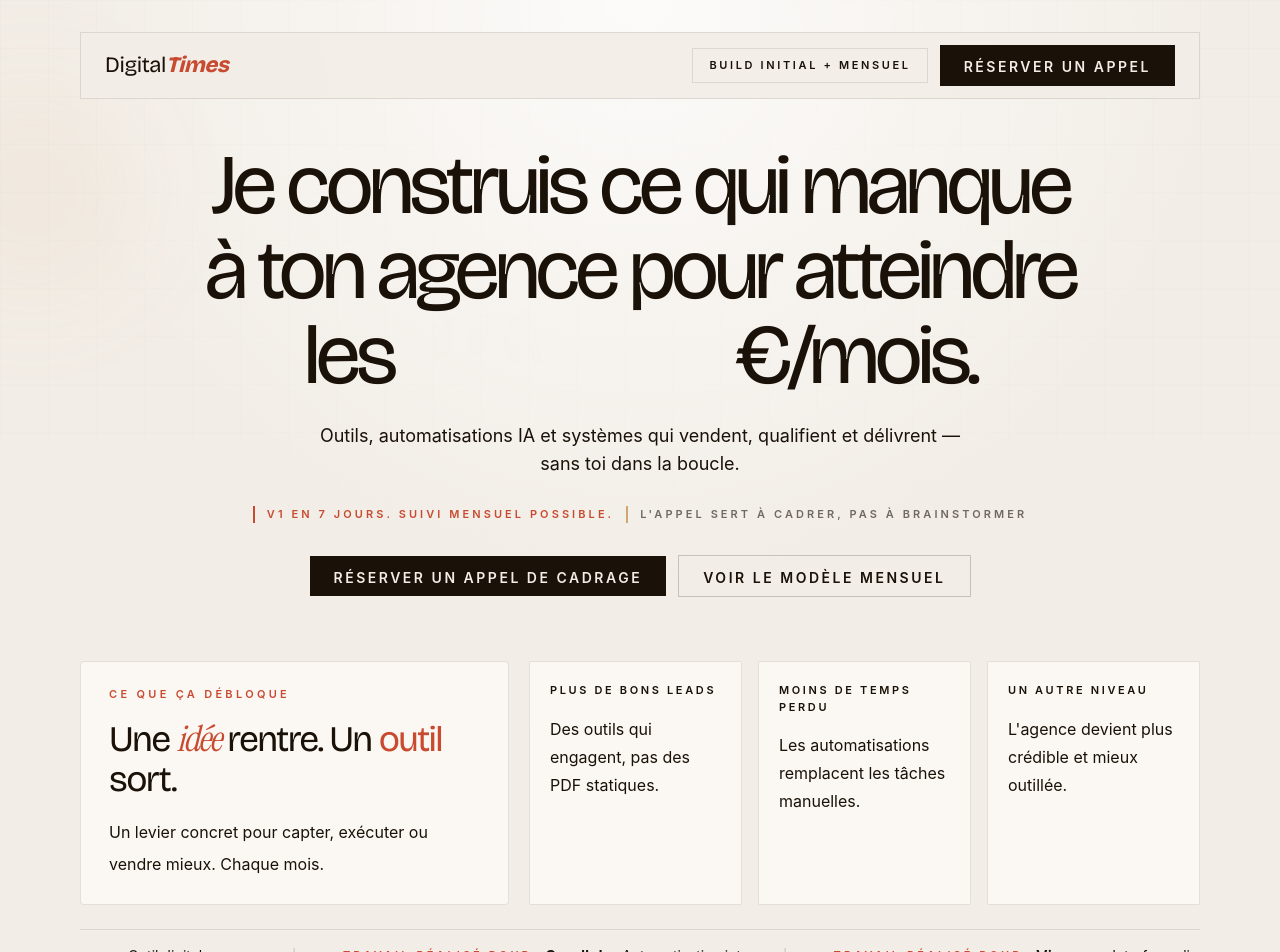
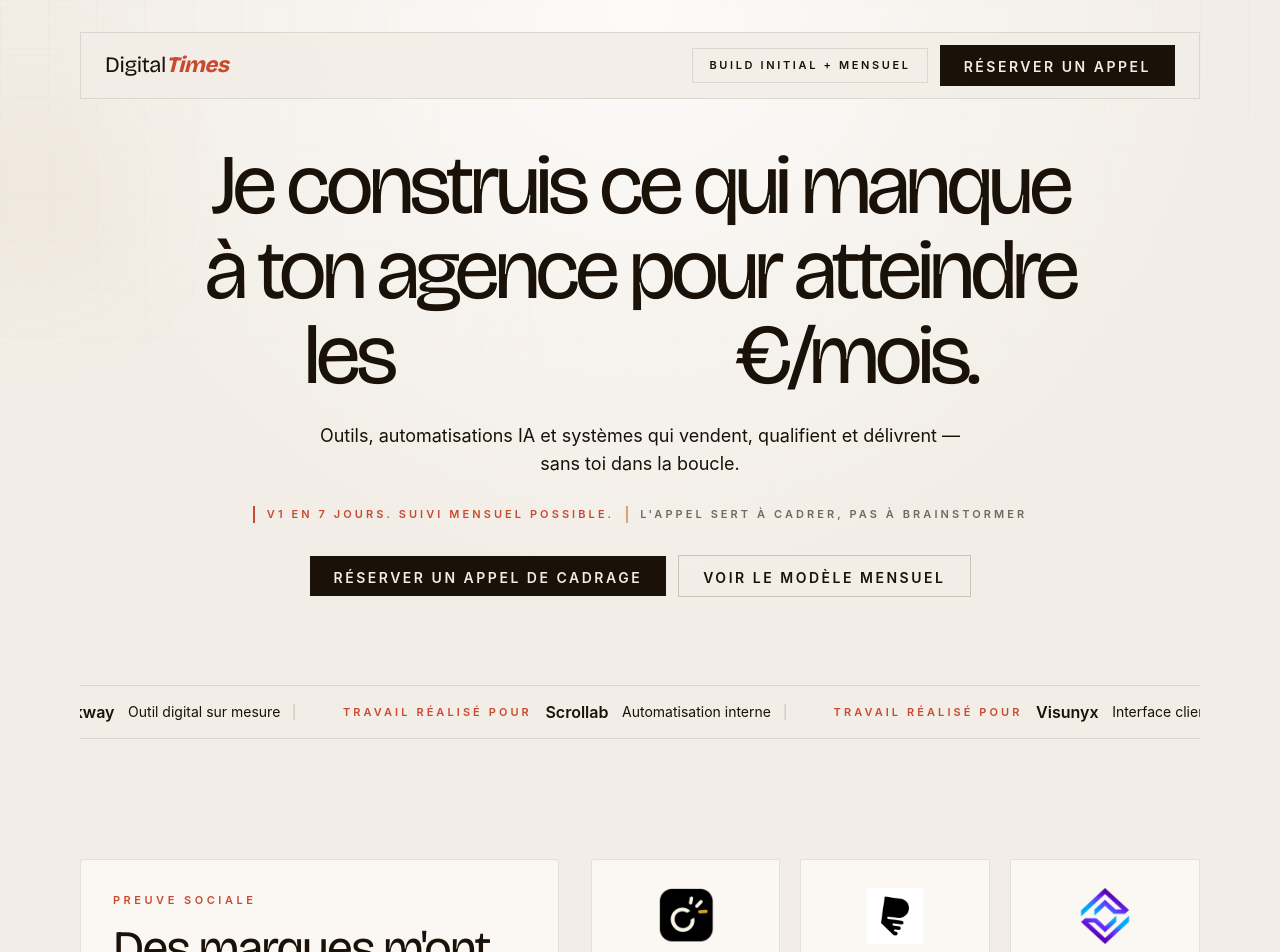
Before and after one commit to tgv212121-cloud/digitaltimes-landing, a Next.js app: page / in a window 1280 px wide. Shown: the top 952 px of the page. Built offline with nearby package versions, Linux system fonts and the light colour scheme.

Commit message:
fix: remove hero-proof section (Ce que ça débloque + outcome cards)
Co-Authored-By: Claude Opus 4.6 (1M context) <noreply@anthropic.com>

```diff
--- a/components/hero.tsx
+++ b/components/hero.tsx
@@ -98,32 +98,6 @@ export function Hero() {
           </div>
         </div>
 
-        <div id="hero-proof" className="grid gap-5 lg:grid-cols-[0.78fr_1.22fr]">
-          <div className="premium-panel rounded px-5 py-6 sm:px-7">
-            <p className="accent-font text-[11px] uppercase tracking-[0.3em] text-petrol">Ce que ça débloque</p>
-            <h2 className="display-font mt-4 text-3xl leading-tight tracking-[-0.045em] text-graphite sm:text-4xl">
-              Une <span className="accent-script">idée</span> rentre. Un <span className="gradient-text">outil</span> sort.
-            </h2>
-            <p className="mt-4 text-base leading-8 text-graphite/68">
-              Un levier concret pour capter, exécuter ou vendre mieux. Chaque mois.
-            </p>
-          </div>
-
-          <div className="grid gap-4 sm:grid-cols-3">
-            {landingContent.hero.outcomes.map((outcome) => (
-              <motion.div
-                key={outcome.title}
-                className="premium-panel rounded-sm p-5"
-                whileHover={reduceMotion ? undefined : { y: -5 }}
-                transition={{ duration: 0.22, ease: "easeOut" }}
-              >
-                <p className="accent-font text-[11px] font-semibold uppercase tracking-[0.24em] text-graphite/44">{outcome.title}</p>
-                <p className="mt-4 text-base leading-7 text-graphite/74">{outcome.description}</p>
-              </motion.div>
-            ))}
-          </div>
-        </div>
-
         <div className="ticker-shell mt-6">
           <div className="ticker-track">
             {brandLoop.map((brand, index) => (
```
